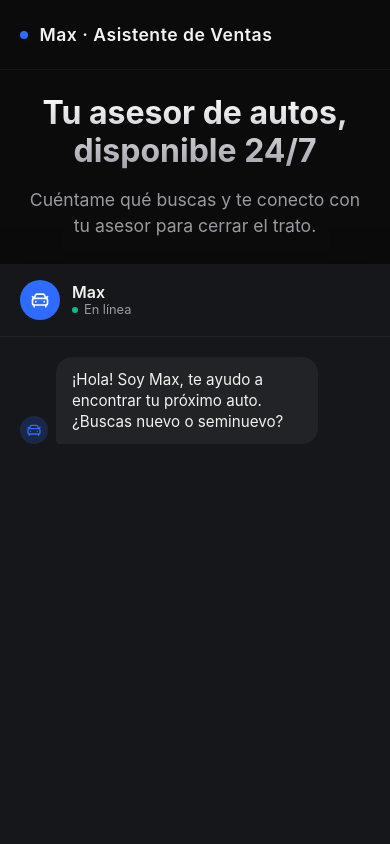
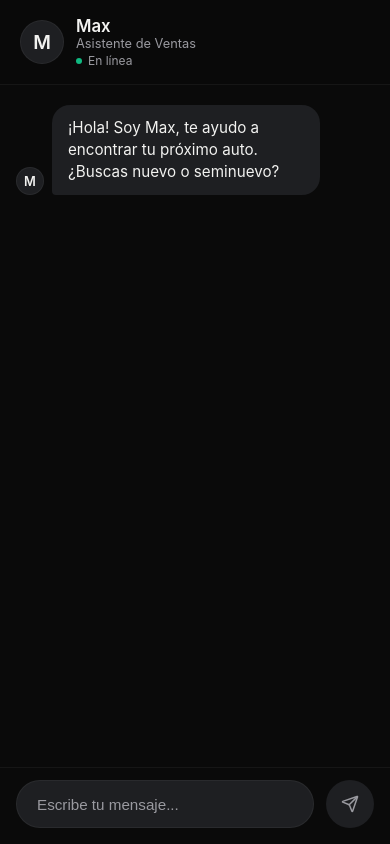
Before and after one commit to gaby992/asistente-autos-demo, a Next.js app: page / in a window 390 px wide. Shown: the top 844 px of the page. Built offline with nearby package versions, Linux system fonts and the light colour scheme.

Commit message:
fix: diseño NOVA phone-simulation + respuesta del agente

```diff
--- a/app/globals.css
+++ b/app/globals.css
@@ -1,6 +1,6 @@
 :root {
-  --background: #0B0B0C;
-  --surface: #16171A;
+  --background: #0A0A0A;
+  --surface: #1E1F22;
   --text-primary: #F2F2F0;
   --text-secondary: #9A9AA0;
   --accent: #2E6BFF;
--- a/app/page.module.css
+++ b/app/page.module.css
@@ -2,113 +2,34 @@
   min-height: 100vh;
   display: flex;
   flex-direction: column;
-}
-
-.header {
-  padding: 24px 5%;
-  display: flex;
-  align-items: center;
-  justify-content: space-between;
-  border-bottom: 1px solid rgba(255, 255, 255, 0.05);
-}
-
-.logo {
-  font-weight: 600;
-  font-size: 1.1rem;
-  letter-spacing: 0.5px;
-  color: var(--text-primary);
-  display: flex;
-  align-items: center;
-  gap: 12px;
-}
-
-.logoDot {
-  width: 8px;
-  height: 8px;
-  border-radius: 50%;
-  background-color: var(--accent);
+  background-color: var(--background);
 }
 
 .main {
   flex: 1;
   display: flex;
-  flex-direction: column;
+  justify-content: center;
   align-items: center;
-  padding: 60px 20px;
-}
-
-.hero {
-  text-align: center;
-  margin-bottom: 48px;
-  max-width: 600px;
-}
-
-.title {
-  font-size: 2.5rem;
-  font-weight: 700;
-  line-height: 1.2;
-  margin-bottom: 16px;
-  background: linear-gradient(180deg, #FFFFFF 0%, #A1A1AA 100%);
-  -webkit-background-clip: text;
-  -webkit-text-fill-color: transparent;
-}
-
-.subtitle {
-  font-size: 1.1rem;
-  color: var(--text-secondary);
-  line-height: 1.5;
+  padding: 20px;
 }
 
 .chatWrapper {
   width: 100%;
+  max-width: 440px;
   display: flex;
   justify-content: center;
-  animation: slideUp 0.6s ease-out;
-}
-
-@keyframes slideUp {
-  from {
-    opacity: 0;
-    transform: translateY(20px);
-  }
-  to {
-    opacity: 1;
-    transform: translateY(0);
-  }
-}
-
-.footer {
-  padding: 32px 20px;
-  text-align: center;
-  border-top: 1px solid rgba(255, 255, 255, 0.05);
-  color: var(--text-secondary);
-  font-size: 0.85rem;
-}
-
-@media (max-width: 768px) {
-  .title {
-    font-size: 2rem;
-  }
-
-  .main {
-    padding: 40px 16px;
-  }
+  height: 90vh;
+  max-height: 850px;
 }
 
 @media (max-width: 600px) {
   .main {
-    padding: 24px 0 0 0;
-    display: flex;
-    flex-direction: column;
-  }
-
-  .hero {
-    padding: 0 20px;
-    margin-bottom: 24px;
+    padding: 0;
   }
 
   .chatWrapper {
-    flex: 1;
-    align-items: stretch;
+    height: 100vh;
+    max-height: 100vh;
+    max-width: 100%;
   }
 }
--- a/app/page.tsx
+++ b/app/page.tsx
@@ -4,29 +4,11 @@ import styles from './page.module.css';
 export default function Home() {
   return (
     <div className={styles.container}>
-      <header className={styles.header}>
-        <div className={styles.logo}>
-          <div className={styles.logoDot}></div>
-          Max · Asistente de Ventas
-        </div>
-      </header>
-
       <main className={styles.main}>
-        <div className={styles.hero}>
-          <h1 className={styles.title}>Tu asesor de autos, disponible 24/7</h1>
-          <p className={styles.subtitle}>
-            Cuéntame qué buscas y te conecto con tu asesor para cerrar el trato.
-          </p>
-        </div>
-
         <div className={styles.chatWrapper}>
           <Chat />
         </div>
       </main>
-
-      <footer className={styles.footer}>
-        Demo — Arroyo
-      </footer>
     </div>
   );
 }
--- a/components/Chat.module.css
+++ b/components/Chat.module.css
@@ -2,45 +2,56 @@
   display: flex;
   flex-direction: column;
   width: 100%;
-  max-width: 500px;
-  height: 600px;
-  max-height: 80vh;
-  background-color: var(--surface);
+  height: 100%;
+  background-color: var(--background);
   border-radius: 20px;
-  box-shadow: 0 12px 40px rgba(0, 0, 0, 0.4);
   overflow: hidden;
-  border: 1px solid rgba(255, 255, 255, 0.05);
+  border: 1px solid rgba(255, 255, 255, 0.08);
+  box-shadow: 0 20px 50px rgba(0, 0, 0, 0.5);
+  position: relative;
 }
 
 .chatHeader {
   display: flex;
   align-items: center;
   padding: 16px 20px;
-  background-color: var(--surface);
+  background-color: rgba(10, 10, 10, 0.95);
+  backdrop-filter: blur(10px);
   border-bottom: 1px solid rgba(255, 255, 255, 0.05);
   gap: 12px;
+  z-index: 10;
 }
 
 .headerAvatar {
-  width: 40px;
-  height: 40px;
+  width: 44px;
+  height: 44px;
   border-radius: 50%;
-  background-color: var(--accent);
+  background-color: var(--surface);
   display: flex;
   align-items: center;
   justify-content: center;
-  color: #fff;
+  color: var(--text-primary);
+  font-weight: 600;
+  font-size: 1.2rem;
+  border: 1px solid rgba(255, 255, 255, 0.05);
 }
 
 .headerInfo h2 {
   margin: 0;
-  font-size: 1rem;
+  font-size: 1.05rem;
   font-weight: 600;
   color: var(--text-primary);
 }
 
+.subtitle {
+  font-size: 0.8rem;
+  color: var(--text-secondary);
+  display: block;
+  margin-bottom: 2px;
+}
+
 .status {
-  font-size: 0.8rem;
+  font-size: 0.75rem;
   color: var(--text-secondary);
   display: flex;
   align-items: center;
@@ -53,16 +64,17 @@
   width: 6px;
   height: 6px;
   border-radius: 50%;
-  background-color: #10B981; /* Green status */
+  background-color: #10B981;
 }
 
 .messagesArea {
   flex: 1;
   overflow-y: auto;
-  padding: 20px;
+  padding: 20px 16px;
   display: flex;
   flex-direction: column;
   gap: 16px;
+  background-color: var(--background);
 }
 
 .messagesArea::-webkit-scrollbar {
@@ -94,19 +106,22 @@
   width: 28px;
   height: 28px;
   border-radius: 50%;
-  background-color: rgba(46, 107, 255, 0.2);
-  color: var(--accent);
+  background-color: var(--surface);
+  color: var(--text-primary);
   display: flex;
   align-items: center;
   justify-content: center;
   flex-shrink: 0;
+  font-weight: 600;
+  font-size: 0.8rem;
+  border: 1px solid rgba(255, 255, 255, 0.05);
 }
 
 .messageBubble {
   padding: 12px 16px;
-  border-radius: 16px;
+  border-radius: 18px;
   font-size: 0.95rem;
-  line-height: 1.4;
+  line-height: 1.45;
   word-wrap: break-word;
 }
 
@@ -117,37 +132,48 @@
 }
 
 .bubbleAssistant {
-  background-color: rgba(255, 255, 255, 0.05);
+  background-color: var(--surface);
   color: var(--text-primary);
+  border-bottom-left-radius: 4px;
+}
+
+.bubbleError {
+  background-color: rgba(239, 68, 68, 0.1);
+  color: #ef4444;
+  border: 1px solid rgba(239, 68, 68, 0.2);
   border-bottom-left-radius: 4px;
 }
 
 .messageBubble p {
   margin: 0;
+  white-space: pre-wrap;
 }
 
 .inputArea {
   display: flex;
-  padding: 16px;
-  background-color: var(--surface);
+  padding: 12px 16px 16px 16px;
+  background-color: var(--background);
   border-top: 1px solid rgba(255, 255, 255, 0.05);
   gap: 12px;
+  align-items: flex-end;
 }
 
 .inputField {
   flex: 1;
-  background-color: var(--background);
-  border: 1px solid rgba(255, 255, 255, 0.1);
+  background-color: var(--surface);
+  border: 1px solid rgba(255, 255, 255, 0.05);
   border-radius: 24px;
-  padding: 12px 20px;
+  padding: 14px 20px;
   color: var(--text-primary);
   font-size: 0.95rem;
   outline: none;
   transition: border-color 0.2s ease;
+  min-height: 48px;
+  resize: none;
 }
 
 .inputField:focus {
-  border-color: var(--accent);
+  border-color: rgba(46, 107, 255, 0.5);
 }
 
 .inputField::placeholder {
@@ -155,8 +181,8 @@
 }
 
 .sendButton {
-  width: 44px;
-  height: 44px;
+  width: 48px;
+  height: 48px;
   border-radius: 50%;
   background-color: var(--accent);
   color: white;
@@ -165,6 +191,7 @@
   align-items: center;
   justify-content: center;
   cursor: pointer;
+  flex-shrink: 0;
   transition: opacity 0.2s ease, transform 0.1s ease;
 }
 
@@ -174,30 +201,37 @@
 }
 
 .sendButton:disabled {
-  background-color: rgba(255, 255, 255, 0.1);
-  color: rgba(255, 255, 255, 0.3);
+  background-color: var(--surface);
+  color: var(--text-secondary);
   cursor: not-allowed;
 }
 
 .typingIndicator {
-  animation: spin 1s linear infinite;
-  color: var(--accent);
+  display: flex;
+  gap: 4px;
+  padding: 4px 8px;
 }
 
-@keyframes spin {
-  from {
-    transform: rotate(0deg);
-  }
-  to {
-    transform: rotate(360deg);
-  }
+.typingIndicator span {
+  width: 6px;
+  height: 6px;
+  background-color: var(--text-secondary);
+  border-radius: 50%;
+  animation: bounce 1.4s infinite ease-in-out both;
+}
+
+.typingIndicator span:nth-child(1) { animation-delay: -0.32s; }
+.typingIndicator span:nth-child(2) { animation-delay: -0.16s; }
+
+@keyframes bounce {
+  0%, 80%, 100% { transform: scale(0); }
+  40% { transform: scale(1); }
 }
 
 @media (max-width: 600px) {
   .chatContainer {
-    height: 100vh;
-    max-height: 100vh;
     border-radius: 0;
     border: none;
+    box-shadow: none;
   }
 }
--- a/components/Chat.tsx
+++ b/components/Chat.tsx
@@ -1,10 +1,10 @@
 'use client';
 
-import { Send, CarFront, Loader2 } from 'lucide-react';
+import { Send } from 'lucide-react';
 import { useEffect, useRef, useState } from 'react';
 import styles from './Chat.module.css';
 
-type Message = { id: string; role: 'user' | 'assistant'; content: string };
+type Message = { id: string; role: 'user' | 'assistant' | 'error'; content: string };
 
 export default function Chat() {
   const [messages, setMessages] = useState<Message[]>([
@@ -31,7 +31,8 @@ export default function Chat() {
     e.preventDefault();
     if (!input.trim() || isLoading) return;
 
-    const userMsg: Message = { id: Date.now().toString(), role: 'user', content: input };
+    const userMsg: Message = { id: Date.now().toString(), role: 'user', content: input.trim() };
+    const historyToSent = [...messages, userMsg].filter(m => m.role !== 'error');
     setMessages(prev => [...prev, userMsg]);
     setInput('');
     setIsLoading(true);
@@ -40,7 +41,7 @@ export default function Chat() {
       const response = await fetch('/api/chat', {
         method: 'POST',
         headers: { 'Content-Type': 'application/json' },
-        body: JSON.stringify({ messages: [...messages, userMsg] }),
+        body: JSON.stringify({ messages: historyToSent }),
       });
 
       if (!response.ok) throw new Error(response.statusText);
@@ -75,12 +76,24 @@ export default function Chat() {
               } catch (e) {
                 // Ignore parse errors for incomplete chunks
               }
+            } else if (line && !line.startsWith('0:') && !line.match(/^[0-9]+:/)) {
+               // Fallback if the API returns plain text instead of Vercel format
+               assistantContent += line;
+               setMessages(prev => {
+                const newMsgs = [...prev];
+                newMsgs[newMsgs.length - 1] = { ...newMsgs[newMsgs.length - 1], content: assistantContent };
+                return newMsgs;
+              });
             }
           }
         }
       }
     } catch (error) {
-      console.error(error);
+      console.error('Chat error:', error);
+      setMessages(prev => [
+        ...prev,
+        { id: Date.now().toString(), role: 'error', content: 'Tuve un problema para responder, inténtalo de nuevo.' }
+      ]);
     } finally {
       setIsLoading(false);
     }
@@ -90,43 +103,49 @@ export default function Chat() {
     <div className={styles.chatContainer}>
       <div className={styles.chatHeader}>
         <div className={styles.headerAvatar}>
-          <CarFront size={20} />
+          M
         </div>
         <div className={styles.headerInfo}>
           <h2>Max</h2>
+          <span className={styles.subtitle}>Asistente de Ventas</span>
           <span className={styles.status}>En línea</span>
         </div>
       </div>
 
       <div className={styles.messagesArea}>
-        {messages.map((m) => (
+        {messages.map((m) => {
+          const isAssistant = m.role === 'assistant' || m.role === 'error';
+          return (
             <div
               key={m.id}
               className={`${styles.messageWrapper} ${
-              m.role === 'user' ? styles.wrapperUser : styles.wrapperAssistant
+                isAssistant ? styles.wrapperAssistant : styles.wrapperUser
               }`}
             >
-            {m.role === 'assistant' && (
+              {isAssistant && (
                 <div className={styles.messageAvatar}>
-                <CarFront size={16} />
+                  M
                 </div>
               )}
               <div
                 className={`${styles.messageBubble} ${
-                m.role === 'user' ? styles.bubbleUser : styles.bubbleAssistant
+                  m.role === 'user' ? styles.bubbleUser : (m.role === 'error' ? styles.bubbleError : styles.bubbleAssistant)
                 }`}
               >
                 <p>{m.content}</p>
               </div>
             </div>
-        ))}
+          );
+        })}
         {isLoading && (
           <div className={`${styles.messageWrapper} ${styles.wrapperAssistant}`}>
             <div className={styles.messageAvatar}>
-              <CarFront size={16} />
+              M
             </div>
             <div className={`${styles.messageBubble} ${styles.bubbleAssistant}`}>
-              <Loader2 size={16} className={styles.typingIndicator} />
+              <div className={styles.typingIndicator}>
+                <span></span><span></span><span></span>
+              </div>
             </div>
           </div>
         )}
```
Also changed, not shown: app/api/chat/route.ts (+9 -1 lines). Lines whose indentation alone changed are shown as unchanged.
